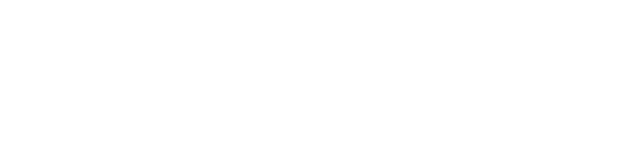
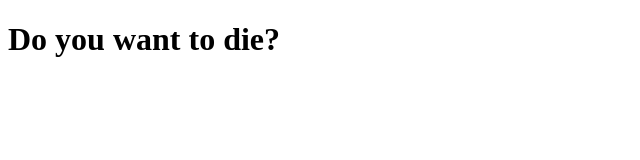
Before and after one commit to tenereamente/practice-javascript, a plain HTML site: page index.html in a window 1280 px wide. Shown: the whole page, without its empty margins (0-640 px from the left). Drawn offline with Linux system fonts and the light colour scheme.

Commit message:
Added Death

```diff
--- a/index.html
+++ b/index.html
@@ -6,7 +6,7 @@
         <script src="js/play.js"></script>
     </head>
     <body>
-      <h1></h1>
+      <h1>Do you want to die?</h1>
         <div id="myDiv"></div>
     </body>
 </html>
```
